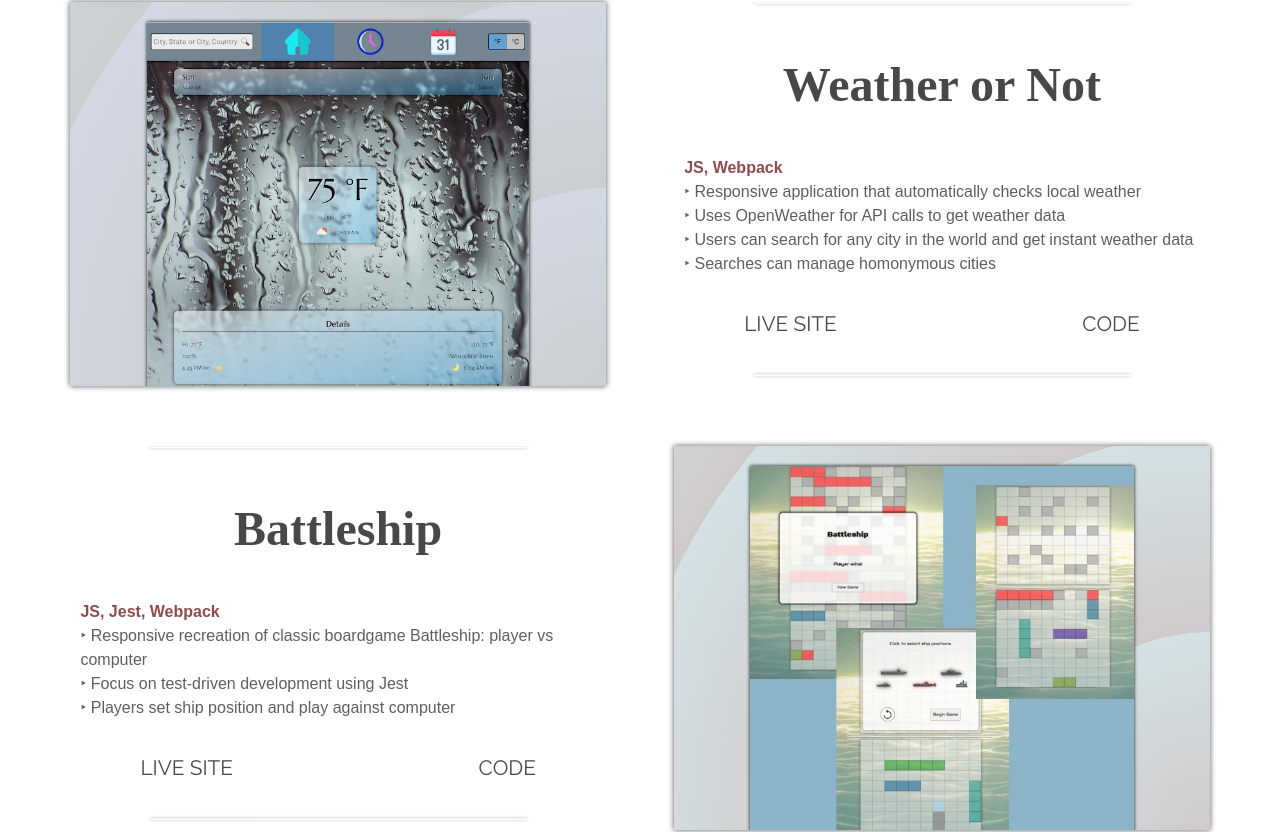
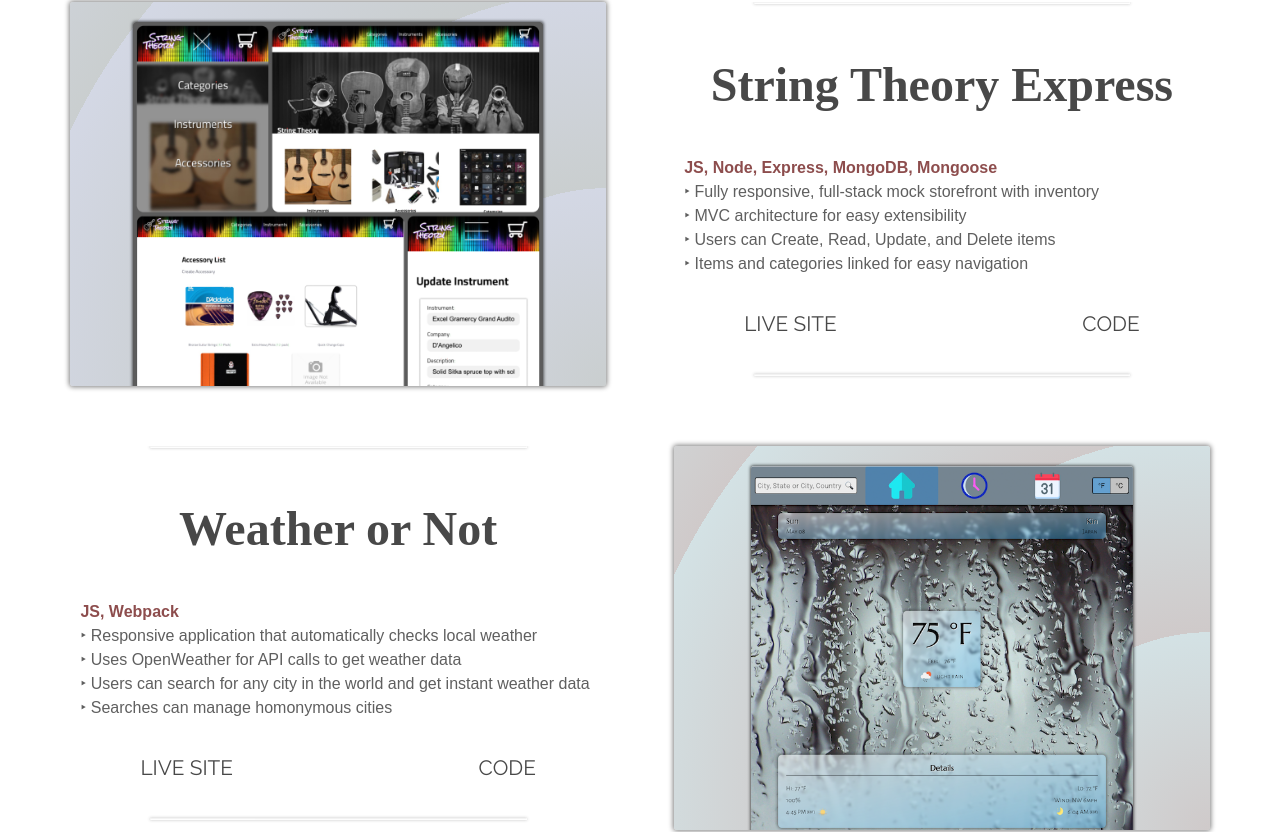
Before and after one commit to jessejputnam/react_portfolio, a React (Create React App) app: page / in a window 1280 px wide. Shown: the part 893-1725 px from the top of the page. Built offline with nearby package versions, Linux system fonts and the light colour scheme; a web font is replaced by a local one.

Commit message:
Add string theory express to projects

```diff
--- a/src/components/Projects/Projects.js
+++ b/src/components/Projects/Projects.js
@@ -10,17 +10,18 @@ const imgs = importImgFolder(
 );
 
 const desc1 = [
+  "JS, Node, Express, MongoDB, Mongoose",
+  "‣ Fully responsive, full-stack mock storefront with inventory",
+  "‣ MVC architecture for easy extensibility",
+  "‣ Users can Create, Read, Update, and Delete items",
+  "‣ Items and categories linked for easy navigation"
+];
+const desc2 = [
   "JS, Webpack",
   "‣ Responsive application that automatically checks local weather",
   "‣ Uses OpenWeather for API calls to get weather data",
   "‣ Users can search for any city in the world and get instant weather data",
   "‣ Searches can manage homonymous cities"
-];
-const desc2 = [
-  "JS, Jest, Webpack",
-  "‣ Responsive recreation of classic boardgame Battleship: player vs computer",
-  "‣ Focus on test-driven development using Jest",
-  "‣ Players set ship position and play against computer"
 ];
 const desc3 = [
   "React, ReactRouter, Jest",
@@ -49,9 +50,10 @@ const desc6 = [
   "‣ Focus on promises, asynchronous JS, and API calls"
 ];
 const desc7 = [
-  "JS, CSS, HTML",
-  "‣ Fully responsive landing page for a fake bank",
-  "‣ Semantic HTML for structure, responsive CSS for variable viewing size, and light JavaScript for simple menu interactivity"
+  "JS, Jest, Webpack",
+  "‣ Responsive recreation of classic boardgame Battleship: player vs computer",
+  "‣ Focus on test-driven development using Jest",
+  "‣ Players set ship position and play against computer"
 ];
 const desc8 = [
   "JS, Webpack, API, Local Storage",
@@ -72,11 +74,11 @@ const Projects = (props) => {
         <Project
           styleVar='a'
           reverse={false}
-          src={imgs.weather}
-          alt='Weather App'
-          title='Weather or Not'
-          codeLink='https://github.com/jessejputnam/weather-app'
-          liveSiteLink='https://jessejputnam.github.io/weather-app/'
+          src={imgs.stringtheory}
+          alt='Inventory App'
+          title='String Theory Express'
+          codeLink='https://github.com/jessejputnam/string-theory-express'
+          liveSiteLink='https://stringtheoryexpresstest.herokuapp.com/'
           desc={desc1}
         />
       }
@@ -84,11 +86,11 @@ const Projects = (props) => {
         <Project
           styleVar='b'
           reverse={true}
-          src={imgs.battleship}
-          alt='Battleship'
-          title='Battleship'
-          codeLink='https://github.com/jessejputnam/battleship'
-          liveSiteLink='https://jessejputnam.github.io/battleship/'
+          src={imgs.weather}
+          alt='Weather App'
+          title='Weather or Not'
+          codeLink='https://github.com/jessejputnam/weather-app'
+          liveSiteLink='https://jessejputnam.github.io/weather-app/'
           desc={desc2}
         />
       }
@@ -144,11 +146,11 @@ const Projects = (props) => {
         <Project
           styleVar='g'
           reverse={false}
-          src={imgs.landing}
-          alt='Landing Page'
-          title='Fake Bank Landing Page'
-          codeLink='https://github.com/jessejputnam/fake-bank-landing'
-          liveSiteLink='https://jessejputnam.github.io/fake-bank-landing/'
+          src={imgs.battleship}
+          alt='Battleship'
+          title='Battleship'
+          codeLink='https://github.com/jessejputnam/battleship'
+          liveSiteLink='https://jessejputnam.github.io/battleship/'
           desc={desc7}
         />
       }
```
Also changed, not shown: src/images/projects/stringtheory.jpg (added).
